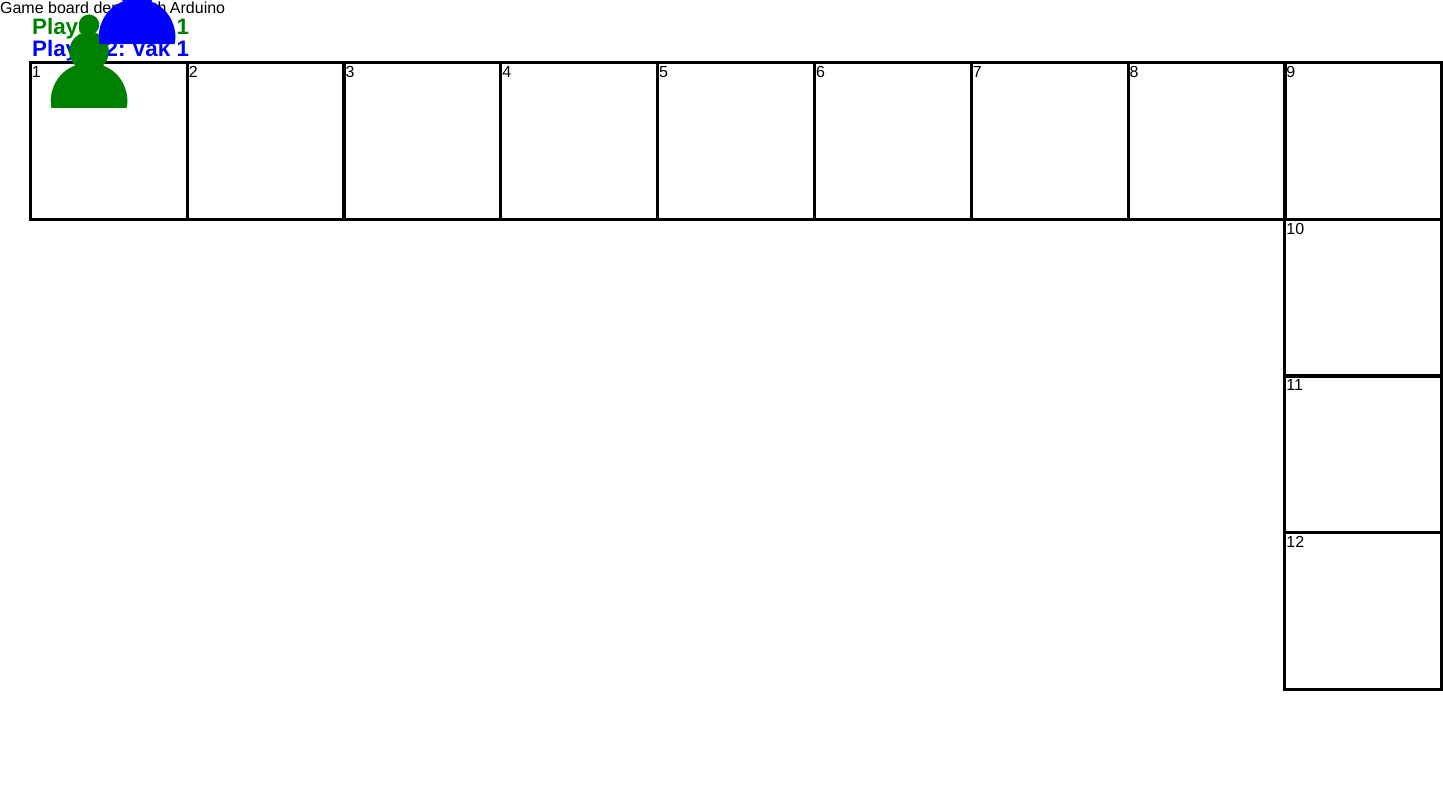
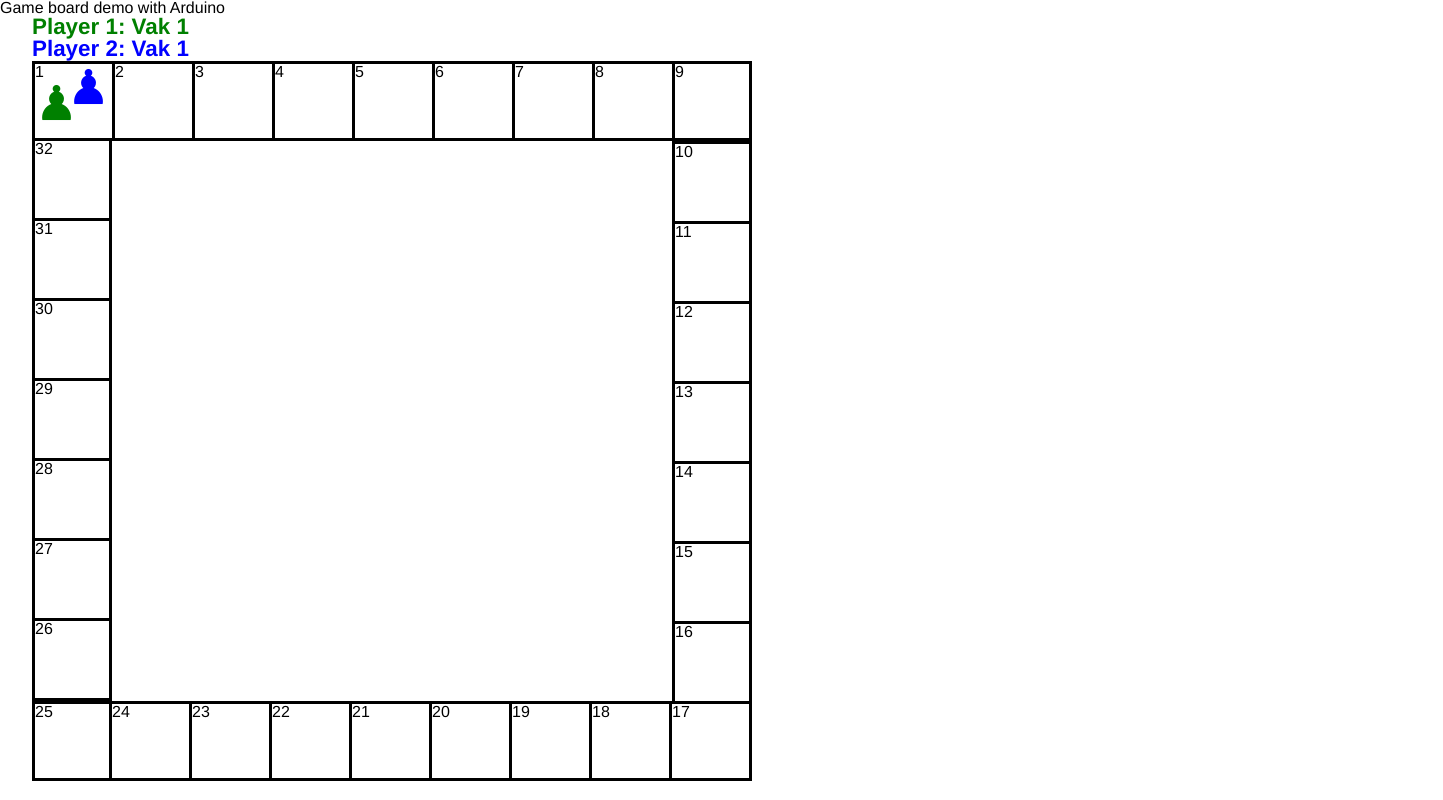
Before and after one commit to cesardg/int4-team14-frontend, a Next.js app: page /board in a window 1280 px wide. Shown: the whole page, 1443 px wide, since content can reach past the window. Built offline with nearby package versions, Linux system fonts and the light colour scheme.

Commit message:
add gameboard

```diff
--- a/components/GameBoard.js
+++ b/components/GameBoard.js
@@ -1,8 +1,46 @@
-import styles from './GameBoard.module.css';
+import styles from "./GameBoard.module.css";
 
-const GameBoard = ({currentField1, currentField2}) => {
-  let fieldsRow1 = [ [1,1, "type vak"], [2,2, "type vak"], [3,3, "type vak"], [4,4, "type vak"], [5,5, "type vak"], [6,6, "type vak"], [7,7, "type vak"], [8,8, "type vak"]]
-  let fieldsRow2 = [[9,9, "type vak"], [10, 10, "type vak"], [11, 11, "type vak"], [12, 12, "type vak"]]
+const GameBoard = ({ currentField1, currentField2 }) => {
+  let fieldsRow1 = [
+    [1, 1, "start"],
+    [2, 2, "empty"],
+    [3, 3, "action"],
+    [4, 4, "empty"],
+    [5, 5, "chance"],
+    [6, 6, "empty"],
+    [7, 7, "action"],
+    [8, 8, "empty"],
+    [9, 9, "wifi"],
+  ];
+  let fieldsRow2 = [
+    [10, 10, "type vak"],
+    [11, 11, "type vak"],
+    [12, 12, "type vak"],
+    [13, 13, "type vak"],
+    [14, 14, "type vak"],
+    [15, 15, "type vak"],
+    [16, 16, "type vak"],
+  ];
+  let fieldsRow3 = [
+    [17, 17, "type vak"],
+    [18, 18, "type vak"],
+    [19, 19, "type vak"],
+    [20, 20, "type vak"],
+    [21, 21, "type vak"],
+    [22, 22, "type vak"],
+    [23, 23, "type vak"],
+    [24, 24, "type vak"],
+    [25, 25, "type vak"],
+  ];
+  let fieldsRow4 = [
+    [26, 26, "type vak"],
+    [27, 27, "type vak"],
+    [28, 28, "type vak"],
+    [29, 29, "type vak"],
+    [30, 30, "type vak"],
+    [31, 31, "type vak"],
+    [32, 32, "type vak"],
+  ];
 
   return (
     <div className={styles.container}>
@@ -13,8 +51,12 @@ const GameBoard = ({currentField1, currentField2}) => {
           {fieldsRow1.map((field) => (
             <div key={field[0]} className={styles.fieldRow1}>
               <p>{field[0]}</p>
-         <p className={styles.pion1}>{currentField1 == field[1] ? "♟" : "" }</p>
-         <p className={styles.pion2}>{currentField2 == field[1] ? "♟" : "" }</p>
+              <p className={styles.pion1}>
+                {currentField1 == field[1] ? "♟" : ""}
+              </p>
+              <p className={styles.pion2}>
+                {currentField2 == field[1] ? "♟" : ""}
+              </p>
             </div>
           ))}
         </div>
@@ -22,14 +64,44 @@ const GameBoard = ({currentField1, currentField2}) => {
           {fieldsRow2.map((field) => (
             <div key={field[0]} className={styles.fieldRow2}>
               <p>{field[0]}</p>
-         <p className={styles.pion1}>{currentField1 == field[1] ? "♟" : "" }</p>
-        <p className={styles.pion2}>{currentField2 == field[1] ? "♟" : "" }</p>
+              <p className={styles.pion1}>
+                {currentField1 == field[1] ? "♟" : ""}
+              </p>
+              <p className={styles.pion2}>
+                {currentField2 == field[1] ? "♟" : ""}
+              </p>
+            </div>
+          ))}
+        </div>
+        <div className={styles.row3}>
+          {fieldsRow3.map((field) => (
+            <div key={field[0]} className={styles.fieldRow3}>
+              <p>{field[0]}</p>
+              <p className={styles.pion1}>
+                {currentField1 == field[1] ? "♟" : ""}
+              </p>
+              <p className={styles.pion2}>
+                {currentField2 == field[1] ? "♟" : ""}
+              </p>
+            </div>
+          ))}
+        </div>
+        <div className={styles.row4}>
+          {fieldsRow4.map((field) => (
+            <div key={field[0]} className={styles.fieldRow4}>
+              <p>{field[0]}</p>
+              <p className={styles.pion1}>
+                {currentField1 == field[1] ? "♟" : ""}
+              </p>
+              <p className={styles.pion2}>
+                {currentField2 == field[1] ? "♟" : ""}
+              </p>
             </div>
           ))}
         </div>
       </div>
     </div>
-  )
-}
+  );
+};
 
 export default GameBoard;
--- a/components/GameBoard.module.css
+++ b/components/GameBoard.module.css
@@ -1,42 +1,90 @@
-.fieldRow1{
-    border: .2rem solid black;
-    height: 10rem;
-    margin-left: -.2rem;
-    width: 10rem;
-}
-
-.fieldRow2{
-    composes: fieldRow1;
-    margin-bottom: -.2rem;
-}
-
 .container{
     display: flex;
     flex-direction: column;
     margin-left: 2rem;
 }
 
-.pion1{
-    font-size: 8rem;
-    margin-top: -5rem;
+.board {
+    display: grid;
+    grid-template-columns: 5rem 35rem 5rem;
+    grid-template-rows: 5rem 35rem 5rem;
+}
+
+.row1 {
+    align-self: flex-start;
+    display: flex;
+    justify-self: flex-start;
+    grid-column: 1 / span 3;
+    grid-row: 1 / span 1;
+}
+
+.row2 {
+    display: flex;
+    flex-direction: column;
+    justify-self: right;
+    grid-column: 3 / span 1;
+    grid-row: 2 / span 1;
+}
+
+.row3 {
+    display: flex;
+    flex-direction: row-reverse;
+    grid-column: 1 / span 3;
+    grid-row: 3 / span 1;
+}
+
+.row4 {
+    display: flex;
+    flex-direction: column-reverse;
+    grid-column: 1 / span 1;
+    grid-row: 2 / span 1;
+}
+
+.fieldRow {
+    border: .2rem solid black;
+    height: 5rem;
+    width: 5rem;
+}
+
+.fieldRow1 {
+  composes: fieldRow;
+  border-right: none;
+}
+
+.fieldRow1:last-of-type {
+    border-right: .2rem solid black;
+}
+
+.fieldRow2 {
+    composes: fieldRow;
+    border-bottom: none;
+}
+
+.fieldRow3 {
+    composes: fieldRow;
+    border-left: none;
+}
+
+.fieldRow3:last-of-type {
+    border-left: .2rem solid black;
+}
+
+.fieldRow4 {
+    composes: fieldRow;
+    border-top: none;
+}
+
+.pion1 {
+    font-size: 3rem;
     color: green;
     line-height: 1;
 }
 
-.pion2{
+.pion2 {
     composes: pion1;
-    margin-top: -12rem;
-    margin-left: 3rem;
+    margin-top: -4rem;
+    margin-left: 2rem;
     color: blue;
-}
-
-.row1{
-    display: flex;
-}
-
-.board{
-    display: flex;
-    flex-direction: row;
 }
 
 .player1Stats{
--- a/pages/hacker/[gamecode].js
+++ b/pages/hacker/[gamecode].js
@@ -1,6 +1,7 @@
 import GameLayout from '../../components/GameLayout';
 import Turn from "../../components/Turn";
 import Notes from "../../components/Notes";
+import GameBoard from "../../components/GameBoard";
 import HackerAction from "../../components/Hacker/HackerAction";
 import HackerInfo from "../../components/Hacker/HackerInfo";
 import HackerDiscoveries from "../../components/Hacker/HackerDiscoveries";
@@ -15,6 +16,8 @@ import { useState } from "react";
 
 const Hacker = ({ data }) => {
   const [gameData, setGameData] = useState(data[0])
+  const field1 = 5;
+  const field2 = 7;
 
   console.log("hallooo werk", gameData);
   console.log("whyyyy", data);
@@ -22,6 +25,7 @@ const Hacker = ({ data }) => {
   return (
     <GameLayout>
       <HackerInfo />
+      <GameBoard currentField1={field1} currentField2={field2} />
       <Turn who={"hacker"} />
       <Notes gameData={gameData} player="hacker" />
       <HackerDiscoveries />
--- a/pages/user/[gamecode].js
+++ b/pages/user/[gamecode].js
@@ -1,6 +1,7 @@
 import GameLayout from "../../components/GameLayout";
 import Turn from "../../components/Turn";
 import Notes from "../../components/Notes";
+import GameBoard from "../../components/GameBoard";
 import UserInfo from "../../components/User/UserInfo";
 import UserWarning from "../../components/User/UserWarning";
 import UserAccountStrongness from "../../components/User/UserAccountStrongness";
@@ -14,11 +15,14 @@ import { useState } from "react";
 
 const User = ({ data }) => {
   const [gameData, setGameData] = useState(data[0]);
+  const field1 = 5;
+  const field2 = 7;
 
   return (
     <>
       <GameLayout>
         <h1 className="title">Us3r</h1>
+        <GameBoard currentField1={field1} currentField2={field2} />
         <UserInfo userinfo={gameData.userinfo} />
         <Turn who={"hacker"} />
         <UserWarning />
```
Lines whose indentation alone changed are shown as unchanged.
